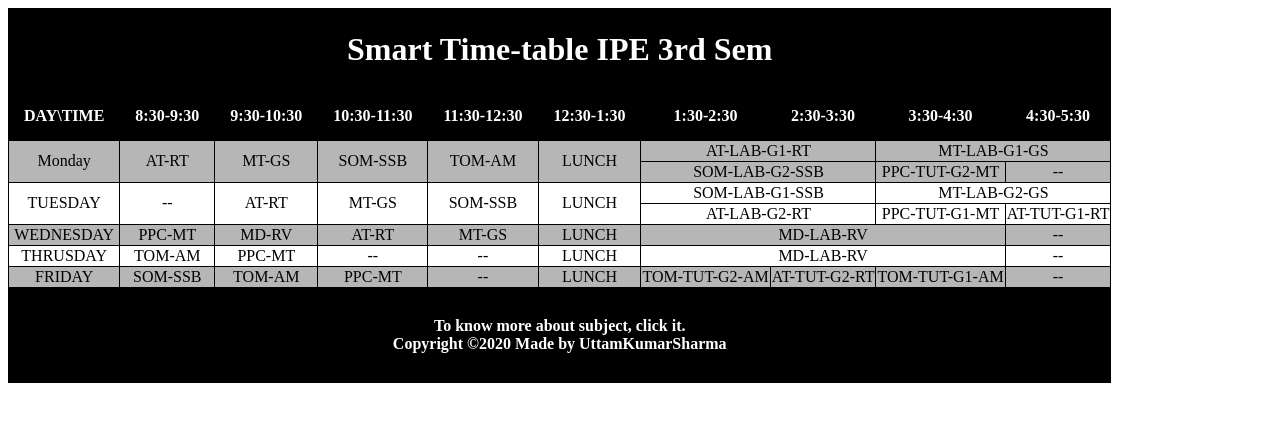
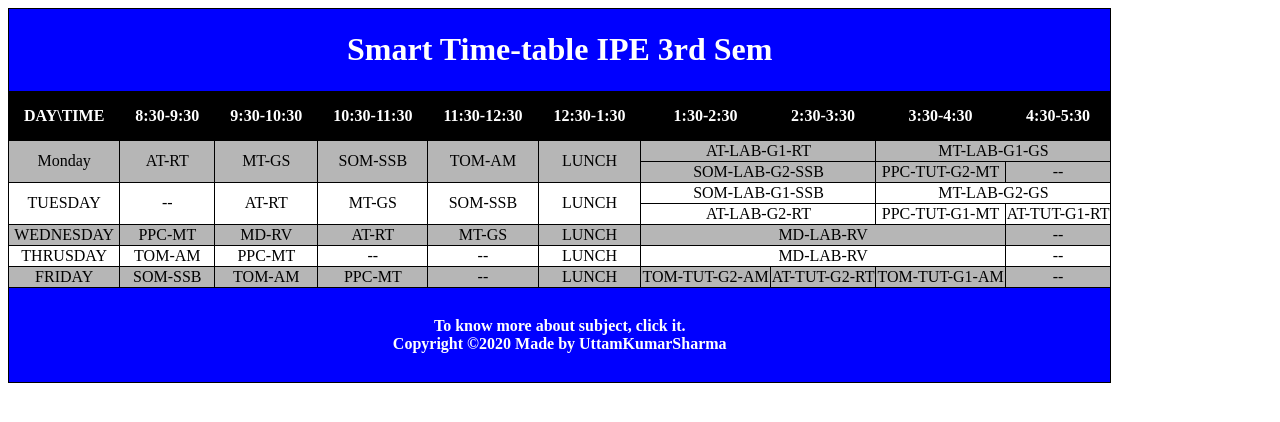
Before and after one commit to vidyansh199/Smart-TimeTable.github.io, a plain HTML site: page index.html in a window 1280 px wide. Drawn offline with Linux system fonts and the light colour scheme.

Commit message:
Index.html
Black changes to blue

```diff
--- a/index.html
+++ b/index.html
@@ -35,7 +35,7 @@
 
 <body>
 <table class="content">
-    <tr><td style="text-align: center; background-color: black; color: white; margin: 0px;" colspan="10"><h1>Smart Time-table IPE 3rd Sem</h1></td>
+    <tr><td style="text-align: center; background-color: blue; color: white; margin: 0px;" colspan="10"><h1>Smart Time-table IPE 3rd Sem</h1></td>
     </tr>
 
 
@@ -128,7 +128,7 @@
     </tr>
 
     <tr>
-        <td style="padding: 8px;color: white;background-color: black;text-align: center;" colspan="10" >
+        <td style="padding: 8px;color: white;background-color: blue;text-align: center;" colspan="10" >
         <h4>To know more about subject, click it.<br>
         Copyright &copy;2020 Made by UttamKumarSharma</h4>
         </td>
```
